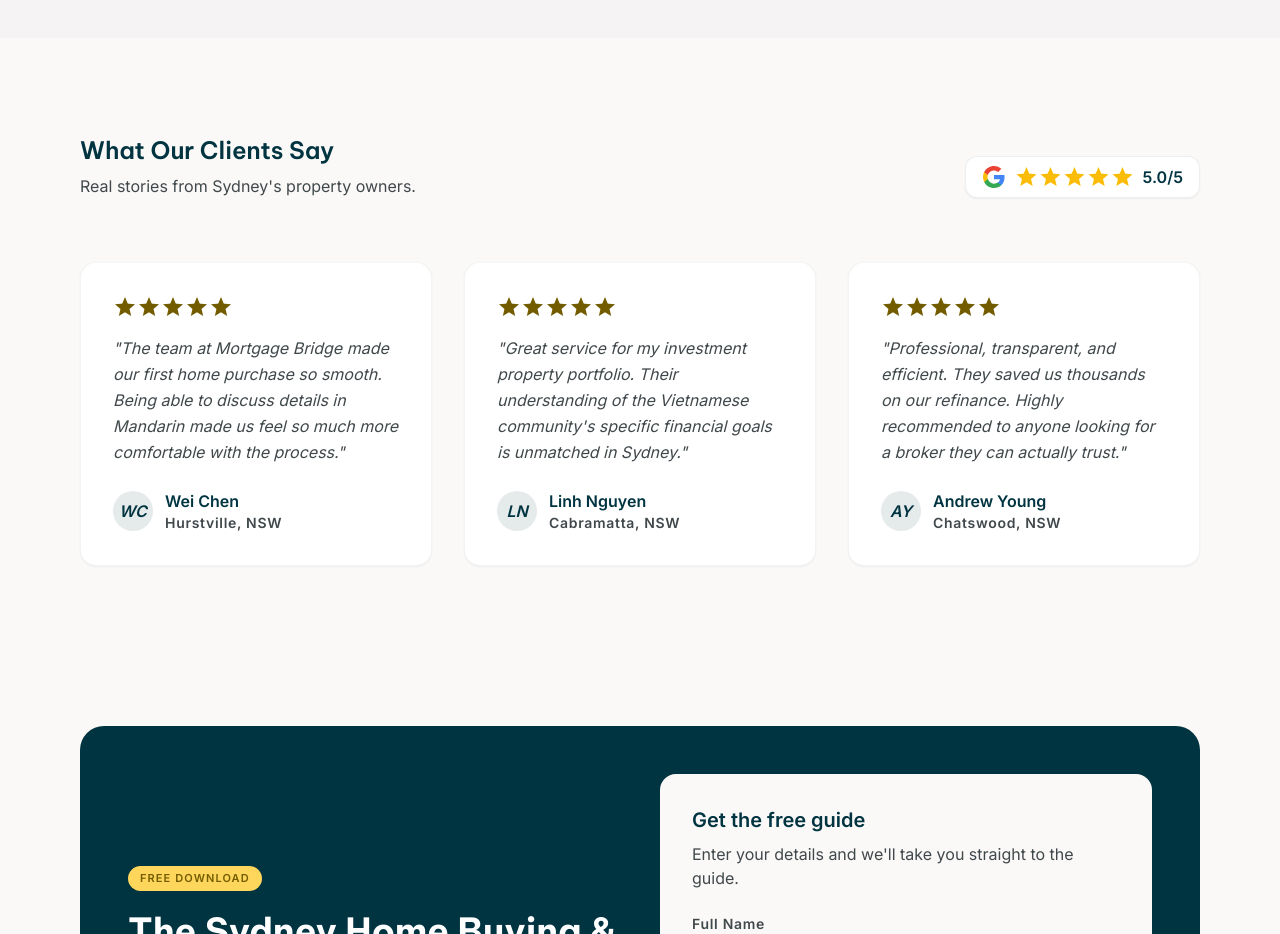
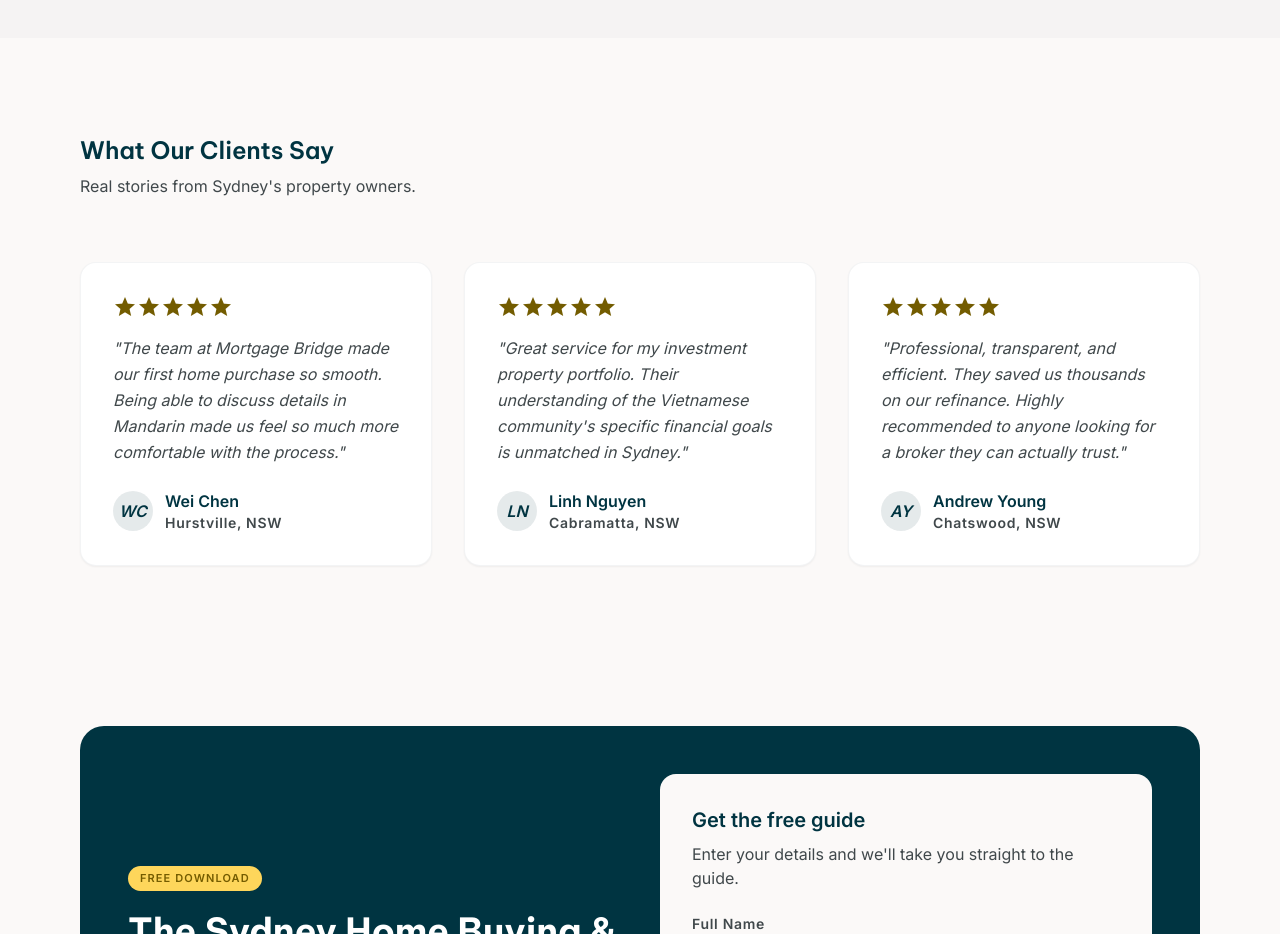
Before and after one commit to zhangcindy29-code/loanbridge-preview, a plain HTML site: page index.html in a window 1280 px wide. Shown: the part 6720-7654 px from the top of the page. Drawn offline with nearby package versions, Linux system fonts and the light colour scheme.

Commit message:
Remove the Google review badge from the homepage
The reviews section carried Google's logo next to five filled stars and
"5.0/5", which reads as a Google rating. There is no Google Business
Profile for the Sydney business, so no such rating exists — the only
"Mortgage Bridge" listing in Google's business data is a UK company.
Representing a third-party rating that does not exist is a misleading
representation, so the badge comes out until a real profile is live and
has reviews to show.

The surrounding flex wrapper is collapsed to a plain block now that the
heading is the only child.

Co-Authored-By: Claude Opus 5 (1M context) <noreply@anthropic.com>

```diff
--- a/index.html
+++ b/index.html
@@ -646,21 +646,10 @@
 <!-- Reviews -->
 <section class="py-24 bg-surface">
 <div class="max-w-container-max mx-auto px-margin-desktop">
-<div class="flex flex-col md:flex-row justify-between items-end mb-16 gap-4">
+<div class="mb-16">
 <div>
 <h2 class="font-display-lg text-headline-md text-primary mb-2">What Our Clients Say</h2>
 <p class="text-on-surface-variant">Real stories from Sydney's property owners.</p>
-</div>
-<div class="flex items-center gap-2 bg-white px-4 py-2 rounded-lg border border-outline-variant/30 shadow-sm">
-<svg class="h-6 w-6 shrink-0" viewBox="0 0 48 48" xmlns="http://www.w3.org/2000/svg" role="img" aria-label="Google"><path fill="#4285F4" d="M45.12 24.5c0-1.56-.14-3.06-.4-4.5H24v8.51h11.84c-.51 2.75-2.06 5.08-4.39 6.64v5.52h7.11c4.16-3.83 6.56-9.47 6.56-16.17z"/><path fill="#34A853" d="M24 46c5.94 0 10.92-1.97 14.56-5.33l-7.11-5.52c-1.97 1.32-4.49 2.1-7.45 2.1-5.73 0-10.58-3.87-12.31-9.07H4.34v5.7C7.96 41.07 15.4 46 24 46z"/><path fill="#FBBC05" d="M11.69 28.18C11.25 26.86 11 25.45 11 24s.25-2.86.69-4.18v-5.7H4.34C2.85 17.09 2 20.45 2 24s.85 6.91 2.34 9.88l7.35-5.7z"/><path fill="#EA4335" d="M24 10.75c3.23 0 6.13 1.11 8.41 3.29l6.31-6.31C34.91 4.18 29.93 2 24 2 15.4 2 7.96 6.93 4.34 14.12l7.35 5.7c1.73-5.2 6.58-9.07 12.31-9.07z"/></svg>
-<div class="flex text-[#FBBC05]">
-<span class="material-symbols-outlined" style="font-variation-settings: 'FILL' 1;">star</span>
-<span class="material-symbols-outlined" style="font-variation-settings: 'FILL' 1;">star</span>
-<span class="material-symbols-outlined" style="font-variation-settings: 'FILL' 1;">star</span>
-<span class="material-symbols-outlined" style="font-variation-settings: 'FILL' 1;">star</span>
-<span class="material-symbols-outlined" style="font-variation-settings: 'FILL' 1;">star</span>
-</div>
-<span class="font-bold text-primary">5.0/5</span>
 </div>
 </div>
 <div class="grid grid-cols-1 md:grid-cols-3 gap-8">
```
